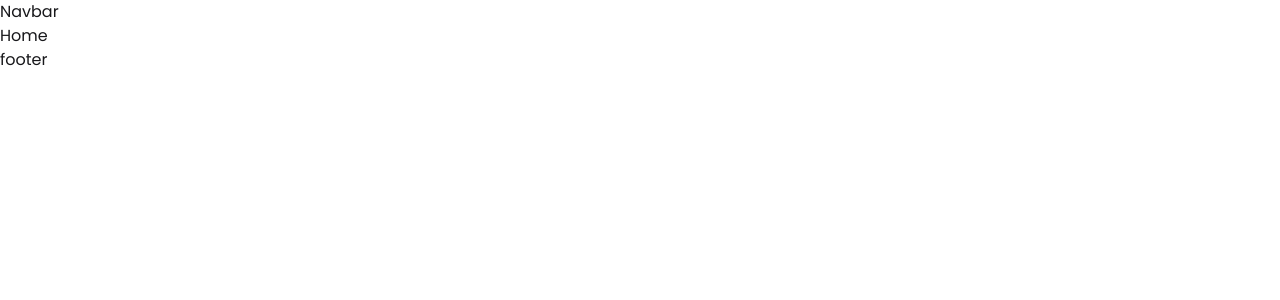
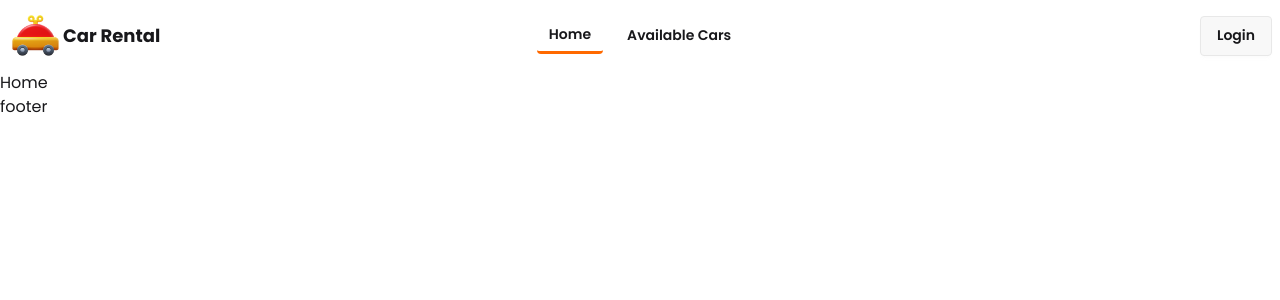
Before and after one commit to FajlaRabby24/car-rental-client, a React (Vite) app: page / in a window 1280 px wide. Shown: the top 300 px of the page. Built offline with nearby package versions, Linux system fonts and the light colour scheme.

Commit message:
navbar done

```diff
--- a/index.html
+++ b/index.html
@@ -2,7 +2,7 @@
 <html lang="en" data-theme="light">
   <head>
     <meta charset="UTF-8" />
-    <link rel="icon" type="image/svg+xml" href="/vite.svg" />
+    <link rel="icon" type="image/svg+xml" href="/logo.png" />
     <meta name="viewport" content="width=device-width, initial-scale=1.0" />
     <title>Car Rental</title>
   </head>
--- a/src/index.css
+++ b/src/index.css
@@ -6,3 +6,7 @@
 
 @import "tailwindcss";
 @plugin 'daisyui';
+
+a.active {
+  @apply border-b-3 border-orange-500;
+}
--- a/src/shared/Navbar.jsx
+++ b/src/shared/Navbar.jsx
@@ -1,10 +1,67 @@
 import React from "react";
+import { Link, NavLink } from "react-router";
+import logo from "../assets/images/logo.png";
 
 const Navbar = () => {
+  const links = (
+    <div className="flex items-center gap-3">
+      <li>
+        <NavLink className={"font-semibold"} to={"/"}>
+          Home
+        </NavLink>
+      </li>
+      <li>
+        <NavLink className={"font-semibold"} to={"/available-cars"}>
+          Available Cars
+        </NavLink>
+      </li>
+    </div>
+  );
+
   return (
-    <div>
-      <h1>Navbar</h1>
-    </div>
+    <nav className="max-w-7xl mx-auto ">
+      <div className="navbar ">
+        <div className="navbar-start">
+          <div className="dropdown">
+            <div tabIndex={0} role="button" className="btn btn-ghost lg:hidden">
+              <svg
+                xmlns="http://www.w3.org/2000/svg"
+                className="h-5 w-5"
+                fill="none"
+                viewBox="0 0 24 24"
+                stroke="currentColor"
+              >
+                {" "}
+                <path
+                  strokeLinecap="round"
+                  strokeLinejoin="round"
+                  strokeWidth="2"
+                  d="M4 6h16M4 12h8m-8 6h16"
+                />{" "}
+              </svg>
+            </div>
+            <ul
+              tabIndex={0}
+              className="menu menu-sm dropdown-content bg-base-100 rounded-box z-1 mt-3 w-52 p-2 shadow "
+            >
+              {links}
+            </ul>
+          </div>
+          <Link to={"/"} className="flex items-center">
+            <img src={logo} alt="logos" className="w-[55px]" />
+            <h4 className="text-lg font-bold">Car Rental</h4>
+          </Link>
+        </div>
+        <div className="navbar-center hidden lg:flex">
+          <ul className="menu menu-horizontal px-1">{links}</ul>
+        </div>
+        <div className="navbar-end">
+          <Link to={"/login"}>
+            <button className="btn ">Login</button>
+          </Link>
+        </div>
+      </div>
+    </nav>
   );
 };
 
```
Also changed, not shown: public/logo.png (added), src/assets/images/logo.png (added).
